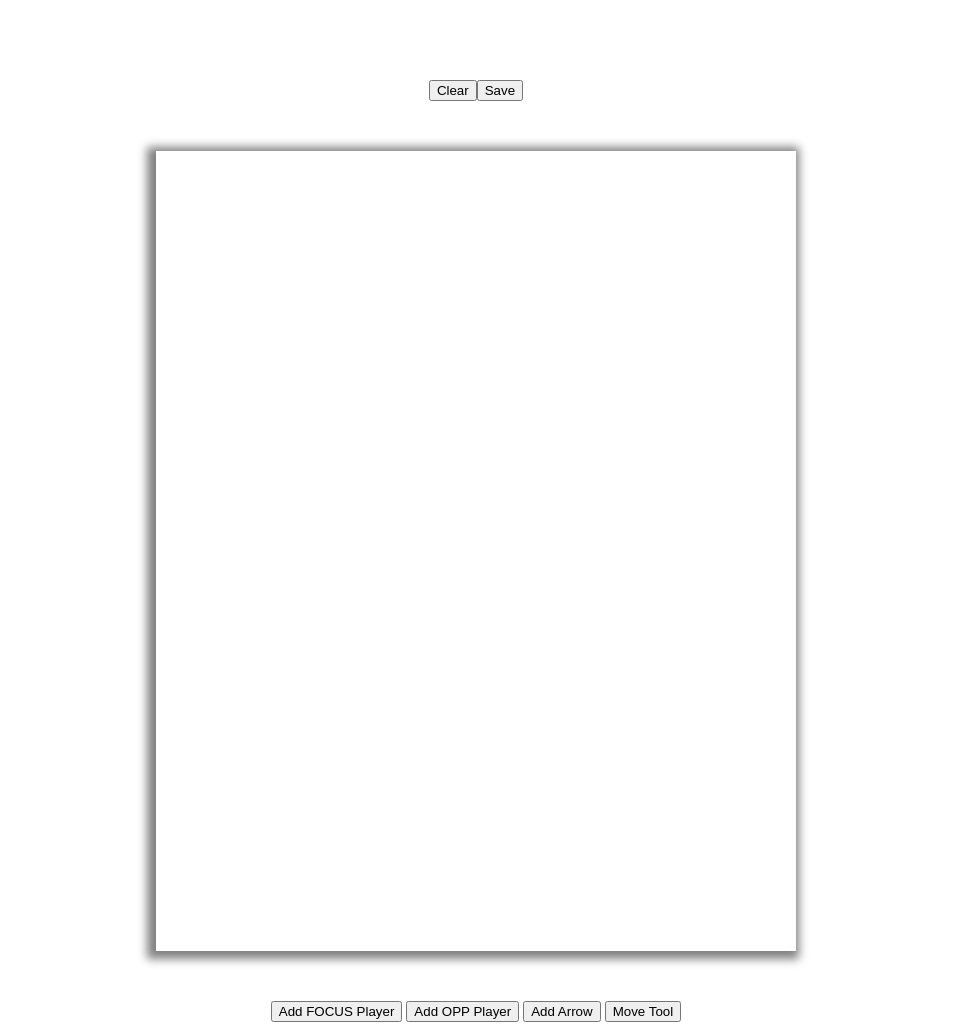
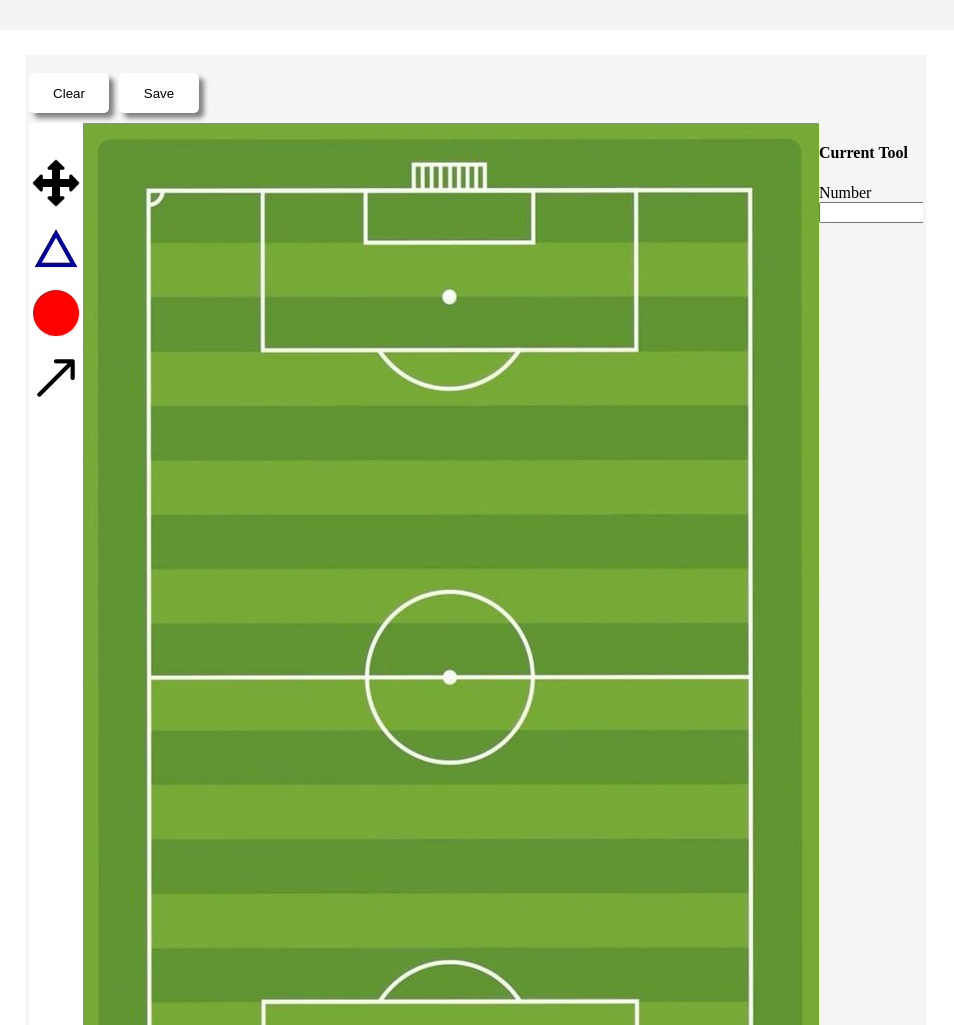
Before and after one commit to 2stash/soccer-diagram, a plain HTML site: page index.html in a window 1280 px wide. Shown: the top 1025 px of the page, without its empty margins (164-1118 px from the left). Drawn offline with Linux system fonts and the light colour scheme.

Commit message:
Did first pass on updating the styling. Added icons for drawing tools. Added background soccer field.

```diff
--- a/index.css
+++ b/index.css
@@ -1,42 +1,105 @@
+* {
+  box-sizing: border-box;
+}
+
 body {
   margin: 0px;
   padding: 30px;
   overflow: hidden;
-  /* background: #313131; */
+  background-color: #f3f3f3;
+}
+
+.container {
+  background-color: white;
+  display: flex;
+  justify-content: center;
+  align-items: center;
 }
 
 canvas {
-  box-shadow: -3px 2px 9px 6px grey;
   cursor: pointer;
+  background: url('soccerField3.jpg');
+  ;
 }
 
-.field {
+.entire-display {
   display: flex;
   justify-content: center;
   align-items: center;
   flex-direction: column;
-  margin-top: 50px;
+  width: 900px;
+  border: solid #F5f5f5;
+  margin: 25px;
 }
 
 .tools {
   display: flex;
-  justify-content: center;
+  justify-content: left;
   flex-direction: row;
-  margin-bottom: 50px;
+  background-color: #F5f5f5;
+  width: 100%;
+  padding-top: 5px;
+  padding-bottom: 5px;
+  padding-left: 0;
+}
+
+.tools button {
+  box-shadow: 5px 5px 5px grey;
+  width: 80px;
+  height: 40px;
+  cursor: pointer;
+  color: black;
+  background: #ffffff;
+  margin: 10px 10px 5px 0;
+  border: none;
+  border-radius: 5px;
+}
+
+.main-display {
+  display: flex;
+  flex-direction: row;
+  width: 100%;
+}
+
+.selection-tool-bar {
+  display: flex;
+  flex-direction: column;
+  background-color: #ffffff;
+  margin: 20px 2px 2px 2px;
+}
+
+.selection-tool-button {
+  width: 50px;
+  height: 50px;
+  background-size: cover;
+  background-color: #ffffff;
+  border-radius: 5px;
+  border: none;
+  margin-top: 15px;
+  cursor: pointer;
+}
+
+.triangle {
+  background-image: url('./triangle.png');
 
 }
 
-.tools .button {
-  align-self: center;
-  width: 100px;
-  height: 40px;
-  border: 2px solid white;
-  cursor: pointer;
-  color: white;
-  background: #222;
-  margin: 0 10px;
+.circle {
+  background-image: url('./circle.png');
 }
 
-.players {
-  margin-top: 50px;
+.move {
+  background-image: url('./move.png');
 }
+
+.arrow {
+  background-image: url('./arrow.png');
+}
+
+.info-display {
+  display: flex;
+  flex-direction: column;
+  overflow: hidden;
+  width: 100%;
+  background-color: #F5f5f5;
+}
--- a/index.html
+++ b/index.html
@@ -7,37 +7,53 @@
     <title>Soccer Diagram</title>
   </head>
   <body>
-    <div class="field">
+    <div class="container">
+      <div class="entire-display">
         <div class="tools">
           <button id="clear" onClick="reset_local_storage()">Clear</button>
           <button id="save" onClick="saveData()">Save</button>
         </div>
-      <canvas id="canvas"></canvas>
-      <div class="players">
+        <div class="main-display">
+          <div class="selection-tool-bar">
             <button
-          class="player"
+              class="move selection-tool-button"
+              data-player="move"
+              onClick="allow_move()"
+            ></button>
+            <button
+              class="triangle selection-tool-button"
               value="focus-player"
               onClick="add_player(this.value)"
-        >
-          Add FOCUS Player
-        </button>
+            ></button>
             <button
-          class="player"
+              class="circle selection-tool-button"
               value="opposition-player"
               onClick="add_player(this.value)"
-        >
-          Add OPP Player
-        </button>
-        <button class="arrow" data-player="arrow" onClick="add_arrow()">
-          Add Arrow
-        </button>
-        <button class="player" data-player="move" onClick="allow_move()">
-          Move Tool
-        </button>
+            ></button>
+            <button
+              class="arrow selection-tool-button"
+              data-player="arrow"
+              onClick="add_arrow()"
+            ></button>
+          </div>
+          <canvas id="canvas"></canvas>
+          <div class="info-display">
+            <h4>Current Tool</h4>
+            <form>
+              <label for="number">Number</label>
+              <input type="number" id="number" name="number" />
+            </form>
           </div>
         </div>
+      </div>
+    </div>
+
     <script scr="storage.js"></script>
     <script src="./classes/classes.js"></script>
     <script src="index.js"></script>
   </body>
+
+  <!-- <a target="_blank" href="https://icons8.com/icon/60362/filled-circle">Filled Circle</a> icon by <a target="_blank" href="https://icons8.com">Icons8</a> -->
+
+  <!-- <a href="https://www.flaticon.com/free-icons/move" title="move icons">Move icons created by Andrean Prabowo - Flaticon</a> -->
 </html>
--- a/index.js
+++ b/index.js
@@ -2,8 +2,9 @@
 let canvas = document.getElementById('canvas');
 let context = canvas.getContext('2d');
 
-canvas.width = 640;
-canvas.height = 800;
+canvas.width = 736;
+canvas.height = 1104;
+
 let canvas_width = canvas.width;
 let canvas_height = canvas.height;
 
```
Also changed, not shown: arrow.png (added), circle.png (added), move.png (added), soccerField3.jpg (added), triangle.png (added). Lines whose indentation alone changed are shown as unchanged.
